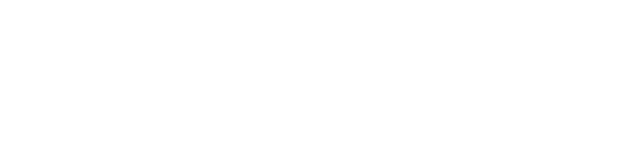
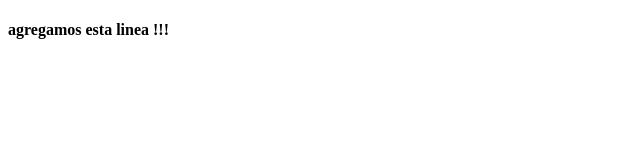
Before and after one commit to naranjaFanta/primerRepoGit, a plain HTML site: page index.html in a window 1280 px wide. Shown: the whole page, without its empty margins (0-640 px from the left). Drawn offline with Linux system fonts and the light colour scheme.

Commit message:
agregamos un cambio, linea7

```diff
--- a/index.html
+++ b/index.html
@@ -5,6 +5,7 @@
     <meta http-equiv="X-UA-Compatible" content="IE=edge">
     <meta name="viewport" content="width=device-width, initial-scale=1.0">
     <title>prueba mi primer repo git</title>
+    <p><h4>agregamos esta linea !!!</h4></p>
 </head>
 <body>
 
```
